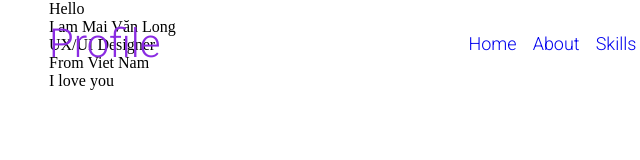
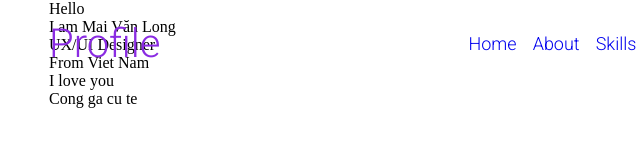
Before and after one commit to mailong1997/Cv-MaiLong, a plain HTML site: page index.html in a window 1280 px wide. Shown: the full height of the page, 15-655 px from the left. Drawn offline with Linux system fonts and the light colour scheme.

Commit message:
update index.html file

```diff
--- a/index.html
+++ b/index.html
@@ -52,6 +52,7 @@
                     <div class="text-three">UX/UI Designer</div>
                     <div class="text-four">From Viet Nam</div>
                     <div class="text-five">I love you</div>
+                    <div class="text-six">Cong ga cu te</div>
                 </div>
             </div>
         </section>
```
